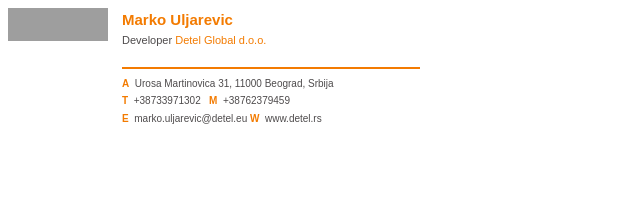
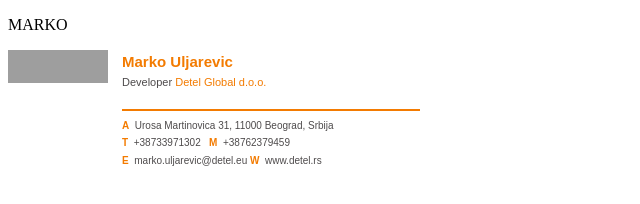
Before and after one commit to re5pect123/signature, a plain HTML site: page index.html in a window 1280 px wide. Shown: the whole page, without its empty margins (0-640 px from the left). Drawn offline with Linux system fonts and the light colour scheme; grey boxes are pictures that could not be loaded.

Commit message:
Update index.html

```diff
--- a/index.html
+++ b/index.html
@@ -6,6 +6,7 @@
 	</head>
 
 	<body>
+		<p> MARKO </p>
 		<div style="max-width: 440px;">
 			<table border="0" cellpadding="0" cellspacing="0">
 				<tbody>
```
